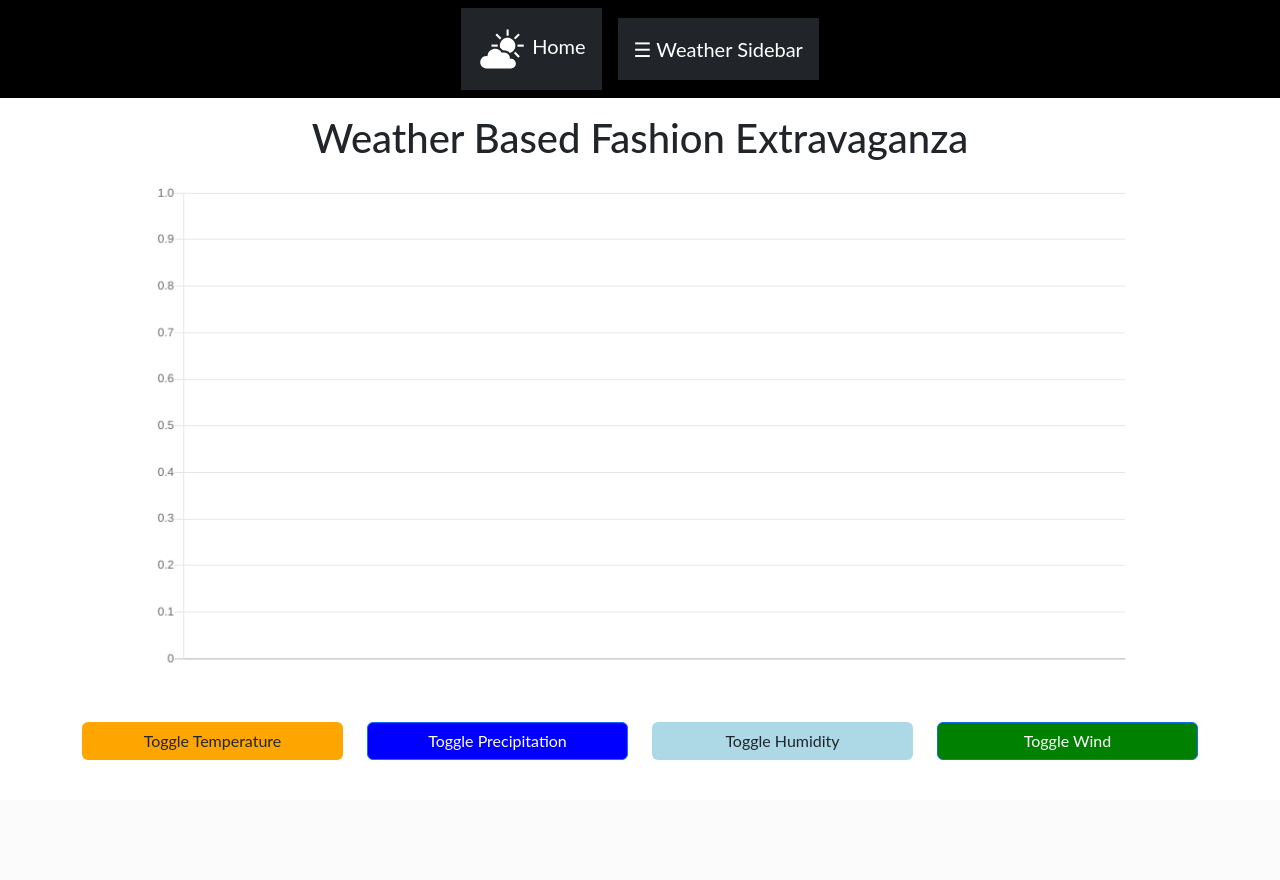
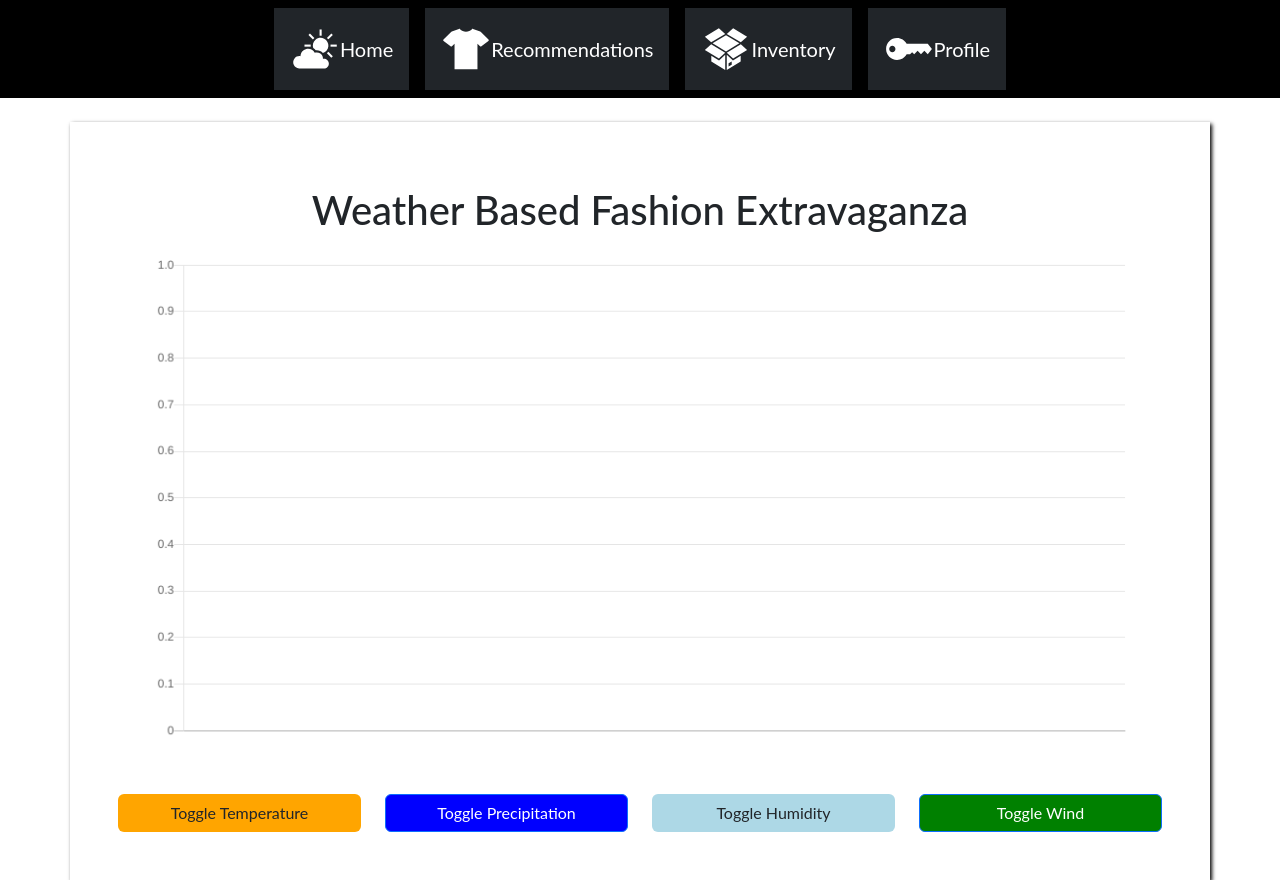
Before and after one commit to UCCS-CS4300-5300/group1-spring2024, a Django app: template weather_app/templates/weather_app/index.html in a window 1280 px wide. Before the commit the page ends 760 px from the top, so only its background shows below. Run offline with Django 5.2, Linux system fonts and the light colour scheme; the template is opened without the code that fills it, so the values that code supplies are empty; some libraries are stand-ins or nearby versions.

Commit message:
spruced up the templates, added icons, changed openNav button to anchor to match theme, added shadow to main template

```diff
--- a/weather_app/templates/weather_app/base_template.html
+++ b/weather_app/templates/weather_app/base_template.html
@@ -65,7 +65,7 @@
         }
 
         .full_height {
-          height: 100%;
+          height: 100%
         }
 
         /*This function handles the transition to open the sidebar */
@@ -100,9 +100,19 @@
           <!-- Navbar -->
       <div class="container-fluid justify-content-center">
 
-        <a class="navbar-brand bg-dark p-3 align-items-center full_height" href="{% url 'home' %}" style="height: 100%;">
+        <a class="navbar-brand bg-dark p-3 d-flex align-items-center" href="{% url 'home' %}">
           <img src="{% static 'weather_app/cloud.svg' %}" alt="Cloud with Sun" height="50">
           Home
+        </a>
+
+        <a class="navbar-brand bg-dark p-3 d-flex align-items-center" href="{% url 'home' %}">
+          <img src="{% static 'weather_app/shirt.svg' %}" alt="Shirt" height="50">
+          Recommendations
+        </a>
+
+        <a class="navbar-brand bg-dark p-3 d-flex align-items-center" href="{% url 'home' %}">
+          <img src="{% static 'weather_app/chest.svg' %}" alt="Chest box" height="50">
+          Inventory
         </a>
 
         <div id="mySidebar" class="sidebar">
@@ -110,9 +120,16 @@
           <a href="#">Login</a>
         </div>
 
-        <div id="main p-3 bg-dark d-flex align-items-center full_height">
-          <button class="openbtn p-3 bg-dark full_height" onclick="openNav()">☰ Weather Sidebar</button>
-        </div>
+        <a href="javascript:void(0);" id="navbar-brand-main align-items-center p-3 bg-dark" class="p-3 bg-dark d-flex align-items-center" onclick="openNav()" style="text-decoration: none; color: white; display: block; font-size: 1.25rem;">
+          <img src="{% static 'weather_app/profile.svg' %}" alt="Profile" height="50">
+          Profile
+        </a>
+
+        <!--
+        <div id="navbar-brand main p-3 bg-dark d-flex align-items-center">
+          <img src="{% static 'weather_app/profile.svg' %}" alt="Key" height="50">
+          <button class="openbtn" onclick="openNav()">Profile</button>
+        </div> -->
 
         <script>
         function openNav() {
--- a/weather_app/templates/weather_app/index.html
+++ b/weather_app/templates/weather_app/index.html
@@ -21,7 +21,7 @@
 {% block content %}
 
 
-    <div class="container">
+    <div class="container p-5 mt-4" style="box-shadow: 2px 2px 4px black;">
       <div class="row">
         <h1 class="p-3" style="text-align: center;">Weather Based Fashion Extravaganza</h1>
       </div>
```
Also changed, not shown: weather_app/static/weather_app/chest.svg (added), weather_app/static/weather_app/profile.svg (added), weather_app/static/weather_app/shirt.svg (added).
